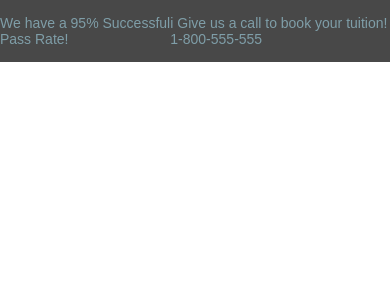
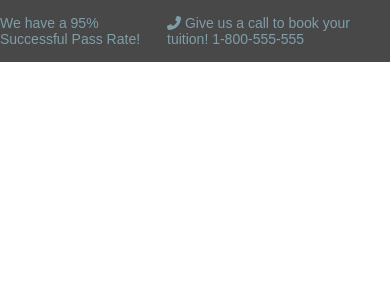
Before and after one commit to Luigi-Iorio/proj-html-vuejs, a Vue app: page / in a window 390 px wide. Shown: the top 300 px of the page. Built offline with nearby package versions, Linux system fonts and the light colour scheme.

Commit message:
feat: icon phone

```diff
--- a/src/components/HeaderTop.vue
+++ b/src/components/HeaderTop.vue
@@ -14,7 +14,9 @@ export default {
   <div class="top">
     <div class="cont">
       <span>{{ topText }}</span>
-      <a href="#">i {{ topPhone }}</a>
+      <a href="#"
+        ><font-awesome-icon icon="fa-solid fa-phone-flip" /> {{ topPhone }}</a
+      >
     </div>
   </div>
   <!-- /top -->
```
